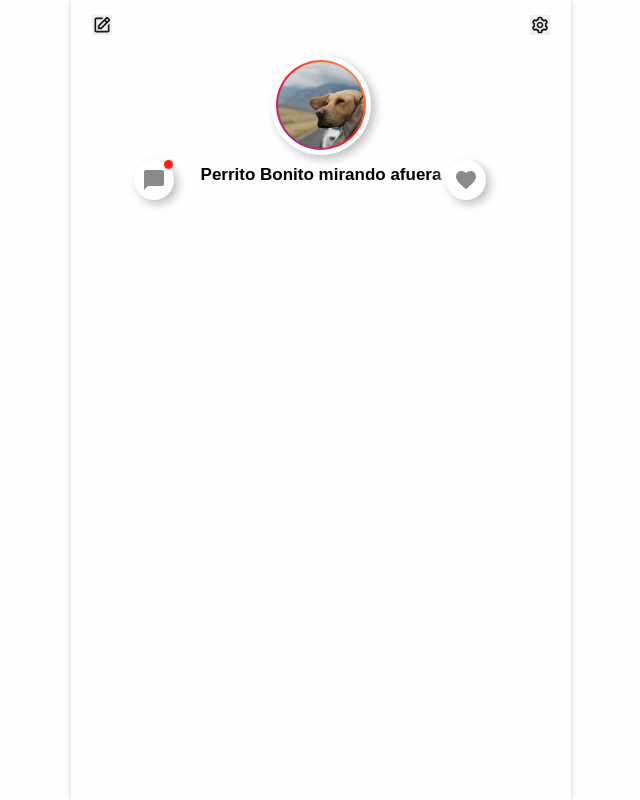
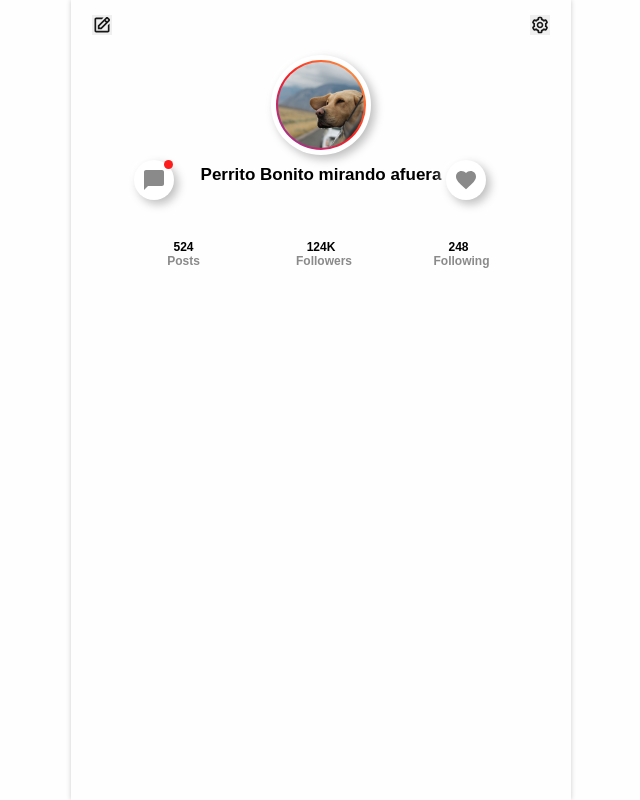
Before and after one commit to e-pozo/instagram-redesign-app, a React app: page / in a window 1280 px wide. Shown: the whole page, without its empty margins (319-959 px from the left). Built offline with nearby package versions, Linux system fonts and the light colour scheme.

Commit message:
visualizacion de postInfo hecha

```diff
--- a/src/components/PostInfo/index.jsx
+++ b/src/components/PostInfo/index.jsx
@@ -1,5 +1,17 @@
 import React from "react";
-import { Flex } from "./styles";
+import { Flex, Number, StatsContainer, Subject } from "./styles";
+const Stat = ({ amount, subject }) => (
+  <StatsContainer>
+    <Number>{amount}</Number>
+    <Subject>{subject}</Subject>
+  </StatsContainer>
+);
 export const PostInfo = () => {
-  return <Flex></Flex>;
+  return (
+    <Flex>
+      <Stat subject="Posts" amount="524" />
+      <Stat subject="Followers" amount="124K" />
+      <Stat subject="Following" amount="248" />
+    </Flex>
+  );
 };
--- a/src/components/PostInfo/styles.js
+++ b/src/components/PostInfo/styles.js
@@ -1,8 +1,24 @@
 import styled from "styled-components";
+import { GREY } from "../../styles/ColorsShadowsAnimations";
 
 export const Flex = styled.div`
   width: 100%;
-  height: 14vh;
+  height: 6vh;
   display: flex;
   justify-content: space-evenly;
 `;
+
+export const Number = styled.h2`
+  font-size: 1.2rem;
+`;
+
+export const Subject = styled.h2`
+  font-size: 1.2rem;
+  color: ${GREY};
+`;
+
+export const StatsContainer = styled.div`
+  height: 100%;
+  width: 50px;
+  text-align: center;
+`;
```
